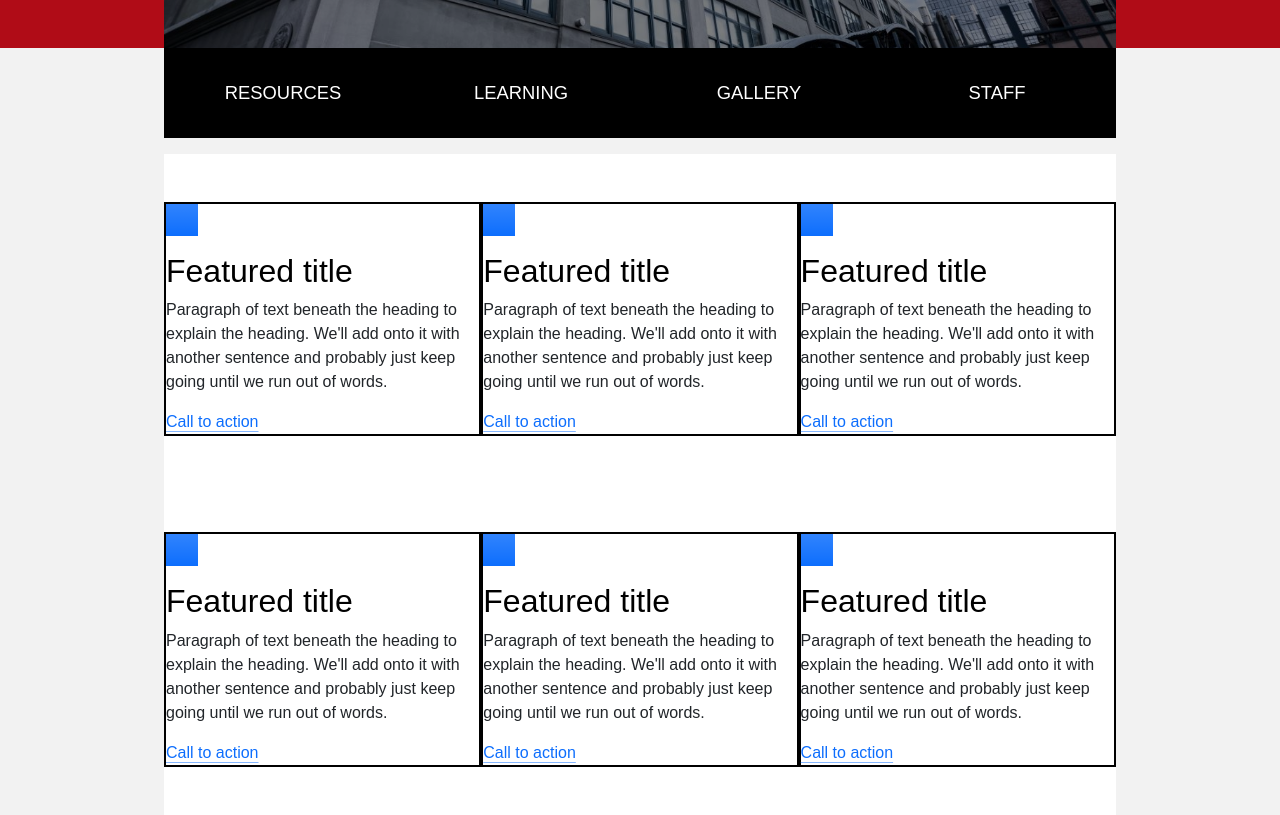
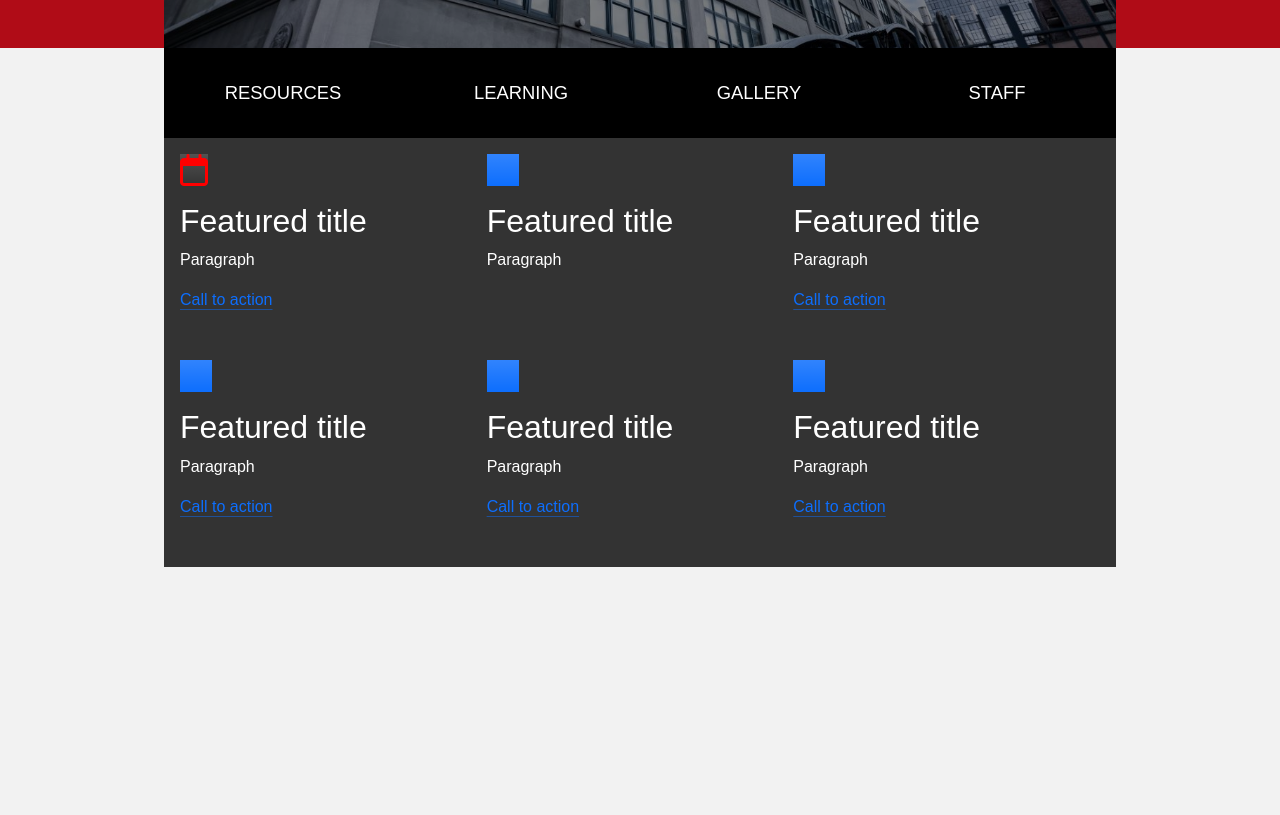
Before and after one commit to Gregory271/ITHS-Demo-main, a plain HTML site: page ITHS Remake/index.html in a window 1280 px wide. Shown: the part 560-1375 px from the top of the page. After the commit the page ends 1127 px from the top, so only its background shows below. Drawn offline with nearby package versions, Linux system fonts and the light colour scheme.

Commit message:
Add files via upload

```diff
--- a/ITHS Remake/index.html
+++ b/ITHS Remake/index.html
@@ -9,6 +9,7 @@
 
    <!-- Bootstrap CSS Link -->
    <link href="https://cdn.jsdelivr.net/npm/bootstrap@5.3.3/dist/css/bootstrap.min.css" rel="stylesheet" integrity="sha384-QWTKZyjpPEjISv5WaRU9OFeRpok6YctnYmDr5pNlyT2bRjXh0JMhjY6hW+ALEwIH" crossorigin="anonymous">
+   <script src="https://kit.fontawesome.com/042f0b2a62.js" crossorigin="anonymous"></script>
    <link rel="stylesheet" href="./style.css">
 
 
@@ -126,13 +127,15 @@
 
     <div class="resources-section">
 
-      <div class="row g-4 py-5 row-cols-1 row-cols-lg-3">
+      <div class="spacer-container">
+
+      <div class="row g-4 pb-5 row-cols-1 row-cols-lg-3">
         <div class="feature col">
-          <div class="feature-icon d-inline-flex align-items-center justify-content-center text-bg-primary bg-gradient fs-2 mb-3">
-            <svg class="bi" width="1em" height="1em"><use xlink:href="#collection"></use></svg>
+          <div class="feature-icon d-inline-flex align-items-center justify-content-center bg-gradient fs-2 mb-3">
+            <i class="fa-regular fa-calendar feature-icon"></i> <!--icon code-->
           </div>
-          <h3 class="fs-2 text-body-emphasis">Featured title</h3>
-          <p>Paragraph of text beneath the heading to explain the heading. We'll add onto it with another sentence and probably just keep going until we run out of words.</p>
+          <h3 class="fs-2">Featured title</h3>
+          <p>Paragraph</p>
           <a href="#" class="icon-link">
             Call to action
             <svg class="bi"><use xlink:href="#chevron-right"></use></svg>
@@ -142,8 +145,42 @@
           <div class="feature-icon d-inline-flex align-items-center justify-content-center text-bg-primary bg-gradient fs-2 mb-3">
             <svg class="bi" width="1em" height="1em"><use xlink:href="#people-circle"></use></svg>
           </div>
-          <h3 class="fs-2 text-body-emphasis">Featured title</h3>
-          <p>Paragraph of text beneath the heading to explain the heading. We'll add onto it with another sentence and probably just keep going until we run out of words.</p>
+          <h3 class="fs-2">Featured title</h3>
+          <p>Paragraph</p>
+          <a href="#" class="icon-link">
+            <svg class="bi"><use xlink:href="#chevron-right"></use></svg>
+          </a>
+        </div>
+        <div class="feature col">
+          <div class="feature-icon d-inline-flex align-items-center justify-content-center text-bg-primary bg-gradient fs-2 mb-3">
+            <svg class="bi" width="1em" height="1em"><use xlink:href="#toggles2"></use></svg>
+          </div>
+          <h3 class="fs-2">Featured title</h3>
+          <p>Paragraph</p>
+          <a href="#" class="icon-link">
+            Call to action
+            <svg class="bi"><use xlink:href="#chevron-right"></use></svg>
+          </a>
+        </div>
+      </div>
+      <div class="row g-4 pb-5 row-cols-1 row-cols-lg-3">
+        <div class="feature col">
+          <div class="feature-icon d-inline-flex align-items-center justify-content-center text-bg-primary bg-gradient fs-2 mb-3">
+            <svg class="bi" width="1em" height="1em"><use xlink:href="#collection"></use></svg>
+          </div>
+          <h3 class="fs-2">Featured title</h3>
+          <p>Paragraph</p>
+          <a href="#" class="icon-link">
+            Call to action
+            <svg class="bi"><use xlink:href="#chevron-right"></use></svg>
+          </a>
+        </div>
+        <div class="feature col">
+          <div class="feature-icon d-inline-flex align-items-center justify-content-center text-bg-primary bg-gradient fs-2 mb-3">
+            <svg class="bi" width="1em" height="1em"><use xlink:href="#people-circle"></use></svg>
+          </div>
+          <h3 class="fs-2">Featured title</h3>
+          <p>Paragraph</p>
           <a href="#" class="icon-link">
             Call to action
             <svg class="bi"><use xlink:href="#chevron-right"></use></svg>
@@ -153,43 +190,8 @@
           <div class="feature-icon d-inline-flex align-items-center justify-content-center text-bg-primary bg-gradient fs-2 mb-3">
             <svg class="bi" width="1em" height="1em"><use xlink:href="#toggles2"></use></svg>
           </div>
-          <h3 class="fs-2 text-body-emphasis">Featured title</h3>
-          <p>Paragraph of text beneath the heading to explain the heading. We'll add onto it with another sentence and probably just keep going until we run out of words.</p>
-          <a href="#" class="icon-link">
-            Call to action
-            <svg class="bi"><use xlink:href="#chevron-right"></use></svg>
-          </a>
-        </div>
-      </div>
-      <div class="row g-4 py-5 row-cols-1 row-cols-lg-3">
-        <div class="feature col">
-          <div class="feature-icon d-inline-flex align-items-center justify-content-center text-bg-primary bg-gradient fs-2 mb-3">
-            <svg class="bi" width="1em" height="1em"><use xlink:href="#collection"></use></svg>
-          </div>
-          <h3 class="fs-2 text-body-emphasis">Featured title</h3>
-          <p>Paragraph of text beneath the heading to explain the heading. We'll add onto it with another sentence and probably just keep going until we run out of words.</p>
-          <a href="#" class="icon-link">
-            Call to action
-            <svg class="bi"><use xlink:href="#chevron-right"></use></svg>
-          </a>
-        </div>
-        <div class="feature col">
-          <div class="feature-icon d-inline-flex align-items-center justify-content-center text-bg-primary bg-gradient fs-2 mb-3">
-            <svg class="bi" width="1em" height="1em"><use xlink:href="#people-circle"></use></svg>
-          </div>
-          <h3 class="fs-2 text-body-emphasis">Featured title</h3>
-          <p>Paragraph of text beneath the heading to explain the heading. We'll add onto it with another sentence and probably just keep going until we run out of words.</p>
-          <a href="#" class="icon-link">
-            Call to action
-            <svg class="bi"><use xlink:href="#chevron-right"></use></svg>
-          </a>
-        </div>
-        <div class="feature col">
-          <div class="feature-icon d-inline-flex align-items-center justify-content-center text-bg-primary bg-gradient fs-2 mb-3">
-            <svg class="bi" width="1em" height="1em"><use xlink:href="#toggles2"></use></svg>
-          </div>
-          <h3 class="fs-2 text-body-emphasis">Featured title</h3>
-          <p>Paragraph of text beneath the heading to explain the heading. We'll add onto it with another sentence and probably just keep going until we run out of words.</p>
+          <h3 class="fs-2">Featured title</h3>
+          <p>Paragraph</p>
           <a href="#" class="icon-link">
             Call to action
             <svg class="bi"><use xlink:href="#chevron-right"></use></svg>
@@ -198,6 +200,7 @@
       </div>
 
     </div>
+  </div>
 
 
     <div class="learning-section">
--- a/ITHS Remake/style.css
+++ b/ITHS Remake/style.css
@@ -36,10 +36,25 @@ ol, ul {
 
 .resources-section{
     width:74.375vw;
-    background-color:white;
+    background-color:#333333;
+    color:white;
     margin-left:auto;
     margin-right:auto;
     overflow:auto;
+}
+
+.resources-section h3{
+    color:white;
+}
+
+.spacer-container{
+    margin-left:1em;
+    margin-right:1em;
+    margin-top:1em;
+}
+
+.feature-icon{
+    color:red;
 }
 
 .resources-section .row{
@@ -57,7 +72,7 @@ body > main > div.resources-section > div:nth-child(1){
 }
 
 .feature{
-    border:2px black solid;
+    /*border:2px black solid;*/
     padding-left:0;
     padding-right:0;
     width:33.33%;
@@ -108,6 +123,7 @@ body > main > div.resources-section > div:nth-child(1){
     list-style-type:none;
     display:flex;
     justify-content:space-around;
+    margin-bottom:0;
 }
 .quick-nav-item{
     font-size:1.15em;
```
